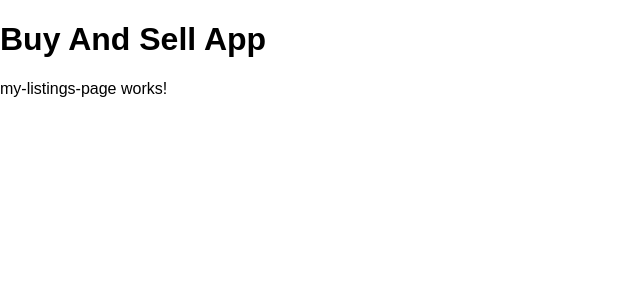
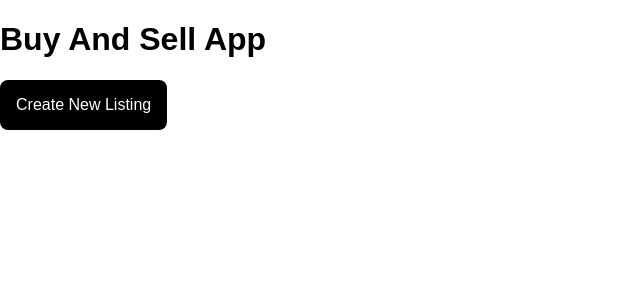
Before and after one commit to Josebratt/buy-sell, an Angular app: page /my-listings in a window 1280 px wide. Shown: the top 300 px of the page, without its empty margins (0-640 px from the left). Built offline with nearby package versions, Linux system fonts and the light colour scheme.

Commit message:
Update my-listings-page.component.html

```diff
--- a/src/app/my-listings-page/my-listings-page.component.html
+++ b/src/app/my-listings-page/my-listings-page.component.html
@@ -1 +1,14 @@
-<p>my-listings-page works!</p>
+<div class="content-box" *ngFor="let listing of listings">
+    <h3>{{listing.name}}</h3>
+    <p>{{listing.description}}</p>
+    <p>${{listing.price}}</p>
+    <div class="buttons-container">
+        <a routerLink="/edit-listing/{{listing.id}}">
+            <button>Edit</button>
+        </a>
+        <button (click)="onDeleteClicked(listing.id)">Delete</button>
+    </div>
+</div>
+<a routerLink="/new-listing">
+    <button>Create New Listing</button>
+</a>
```
